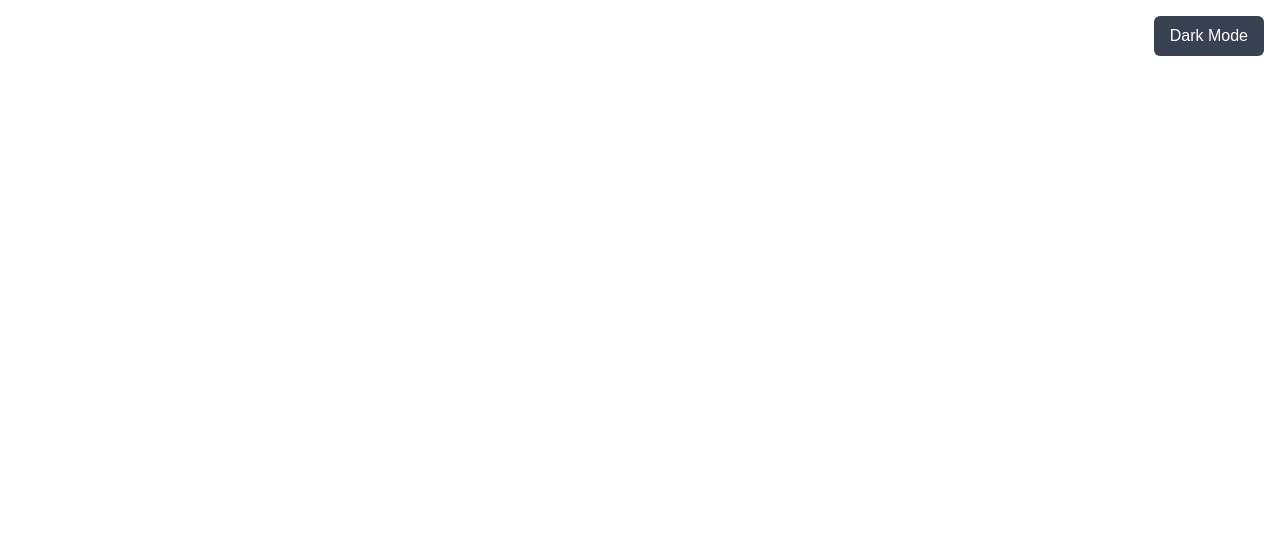
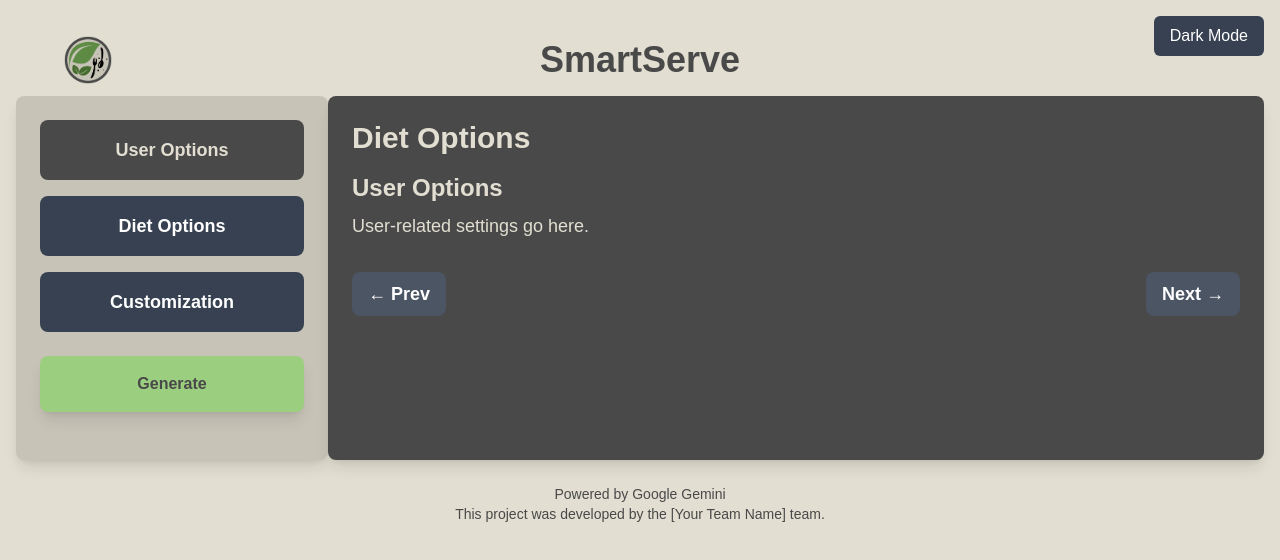
Before and after one commit to jinkim477/seng401-group-project-team-11, a Next.js app in the folder smartserve-frontend/: page /dashboard in a window 1280 px wide. Before the commit this address had no page. Shown: the top 560 px of the page. Built offline with nearby package versions, Linux system fonts and the light colour scheme.

Commit message:
Base of the dashboard done

```diff
--- a/smartserve-frontend/app/dashboard/page.tsx
+++ b/smartserve-frontend/app/dashboard/page.tsx
@@ -1,35 +1,150 @@
 "use client";
-import { useRouter } from "next/navigation";
-import { useEffect, useState } from "react";
+import { useState } from "react";
+import ThemeToggle from "../components/ThemeToggle";
 
-export default function Dashboard() {
-  const router = useRouter();
-  const [isAuthenticated, setIsAuthenticated] = useState(false);
+export default function DietOptionsPage() {
+	const [activeTab, setActiveTab] = useState("user-options");
 
-  useEffect(() => {
-    const token = localStorage.getItem("auth-token");
+	const tabs = [
+		{ id: "user-options", label: "User Options" },
+		{ id: "diet-options", label: "Diet Options" },
+		{ id: "customization", label: "Customization" },
+	];
 
-    if (!token) {
-      router.push("/login"); // ✅ Redirect to login if not authenticated
-    } else {
-      setIsAuthenticated(true);
-    }
-  }, []);
+	const handleTabChange = (tab: string) => {
+		setActiveTab(tab);
+	};
 
-  if (!isAuthenticated) return null; // ✅ Prevent flicker
+	return (
+		<div className="relative min-h-screen bg-primary text-dark dark:bg-dark dark:text-primary flex flex-col items-center px-4 py-6">
+			{/* Header Section */}
+			<header className="w-full flex items-center justify-center px-6 lg:px-16 py-4">
+				{/* Left: Logo */}
+				<img
+					src="/logo.png"
+					alt="SmartServe Logo"
+					className="w-12 h-12 absolute left-6 lg:left-16"
+				/>
 
-  return (
-    <div className="flex-row items-center justify-center h-screen">
-      <h1 className="text-3xl font-bold">Welcome to the Dashboard 🎉</h1>
-      <button
-        onClick={() => {
-          localStorage.removeItem("auth-token");
-          router.push("/login");
-        }}
-        className="mt-1 p-2 bg-red-500 text-white rounded hover:bg-red-600"
-      >
-        Logout
-      </button>
-    </div>
-  );
+				{/* Center: Title */}
+				<h1 className="text-3xl lg:text-4xl font-extrabold text-center">
+					SmartServe
+				</h1>
+			</header>
+
+			{/* Dark Mode Toggle */}
+			<ThemeToggle />
+
+			{/* Main Layout */}
+			<div className="container mx-auto flex flex-col lg:flex-row w-full space-y-6 lg:space-y-0">
+				{/* Left Sidebar (Tabs) - Full Width on Mobile */}
+				<div className="w-full lg:w-1/4 bg-accent-beige dark:bg-dark p-6 rounded-lg shadow-lg">
+					{/* Tab Buttons (Better Mobile Spacing) */}
+					<div className="space-y-4">
+						{tabs.map((tab) => (
+							<button
+								key={tab.id}
+								className={`w-full text-lg font-bold py-4 rounded-lg transition ${
+									activeTab === tab.id
+										? "bg-dark text-primary dark:bg-primary dark:text-dark"
+										: "bg-gray-700 text-white dark:bg-gray-500 dark:text-dark"
+								}`}
+								onClick={() => handleTabChange(tab.id)}
+							>
+								{tab.label}
+							</button>
+						))}
+					</div>
+
+					{/* Generate Button - Extra Margin for Mobile */}
+					<button className="w-full mt-6 mb-6 bg-accent-green text-dark py-4 rounded-lg font-bold shadow-lg hover:scale-105 transition">
+						Generate
+					</button>
+				</div>
+
+				{/* Right Side - Form Content (Full Width on Mobile) */}
+				<div className="w-full lg:w-3/4 bg-dark text-primary dark:bg-gray-800 dark:text-primary p-6 rounded-lg shadow-lg">
+					<h2 className="text-3xl font-bold mb-4">Diet Options</h2>
+
+					{/* Dynamic Tab Content */}
+					{activeTab === "user-options" && (
+						<div>
+							<h3 className="text-2xl font-semibold">User Options</h3>
+							<p className="text-lg mt-2">User-related settings go here.</p>
+						</div>
+					)}
+
+					{activeTab === "diet-options" && (
+						<div>
+							<h3 className="text-2xl font-semibold">Select Your Diet</h3>
+							<div className="mt-4 grid grid-cols-1 md:grid-cols-2 gap-4">
+								<label className="flex items-center space-x-2">
+									<input type="checkbox" className="form-checkbox" />
+									<span>Keto (Low-carb, high-fat)</span>
+								</label>
+								<label className="flex items-center space-x-2">
+									<input type="checkbox" className="form-checkbox" />
+									<span>Mediterranean (Healthy fats, veggies)</span>
+								</label>
+								<label className="flex items-center space-x-2">
+									<input type="checkbox" className="form-checkbox" />
+									<span>Vegetarian (No meat)</span>
+								</label>
+								<label className="flex items-center space-x-2">
+									<input type="checkbox" className="form-checkbox" />
+									<span>Intermittent Fasting</span>
+								</label>
+							</div>
+						</div>
+					)}
+
+					{activeTab === "customization" && (
+						<div>
+							<h3 className="text-2xl font-semibold">Customization</h3>
+							<p className="text-lg mt-2">Add customization options here.</p>
+						</div>
+					)}
+
+					{/* Previous / Next Navigation */}
+					<div className="flex justify-between mt-8">
+						<button
+							className="text-lg font-bold px-4 py-2 bg-gray-600 text-white rounded-lg"
+							onClick={() =>
+								handleTabChange(
+									tabs[
+										Math.max(0, tabs.findIndex((t) => t.id === activeTab) - 1)
+									].id
+								)
+							}
+							disabled={activeTab === "user-options"}
+						>
+							← Prev
+						</button>
+						<button
+							className="text-lg font-bold px-4 py-2 bg-gray-600 text-white rounded-lg"
+							onClick={() =>
+								handleTabChange(
+									tabs[
+										Math.min(
+											tabs.length - 1,
+											tabs.findIndex((t) => t.id === activeTab) + 1
+										)
+									].id
+								)
+							}
+							disabled={activeTab === "customization"}
+						>
+							Next →
+						</button>
+					</div>
+				</div>
+			</div>
+
+			{/* Footer */}
+			<p className="text-center text-sm mt-6">
+				Powered by Google Gemini <br />
+				This project was developed by the [Your Team Name] team.
+			</p>
+		</div>
+	);
 }
--- a/smartserve-frontend/app/home/page.tsx
+++ b/smartserve-frontend/app/home/page.tsx
@@ -48,11 +48,13 @@ export default function HomePage() {
 						</button>
 						<button
 							onClick={() => router.push("/register")}
-							className="w-full max-w-lg bg-accent-gray text-primary dark:bg-accent-gray dark:text-dark py-5 rounded-full shadow-xl text-xl font-bold relative left-[140px] lg:left-[180px] hover:scale-105 transition"
+							className="w-full max-w-lg bg-accent-gray text-primary dark:bg-accent-beige dark:text-dark py-5 rounded-full shadow-xl text-xl font-bold relative left-[140px] lg:left-[180px] hover:scale-105 transition"
 						>
 							Register
 						</button>
-						<button className="w-full max-w-lg bg-accent-green text-dark dark:bg-accent-green dark:text-dark py-5 rounded-full shadow-xl text-xl font-bold relative left-[120px] lg:left-[160px] hover:scale-105 transition">
+						<button
+                            onClick={() => router.push("/dashboard")}
+                            className="w-full max-w-lg bg-accent-green text-dark dark:bg-accent-green dark:text-dark py-5 rounded-full shadow-xl text-xl font-bold relative left-[120px] lg:left-[160px] hover:scale-105 transition">
 							Continue as Guest
 						</button>
 					</div>
```
